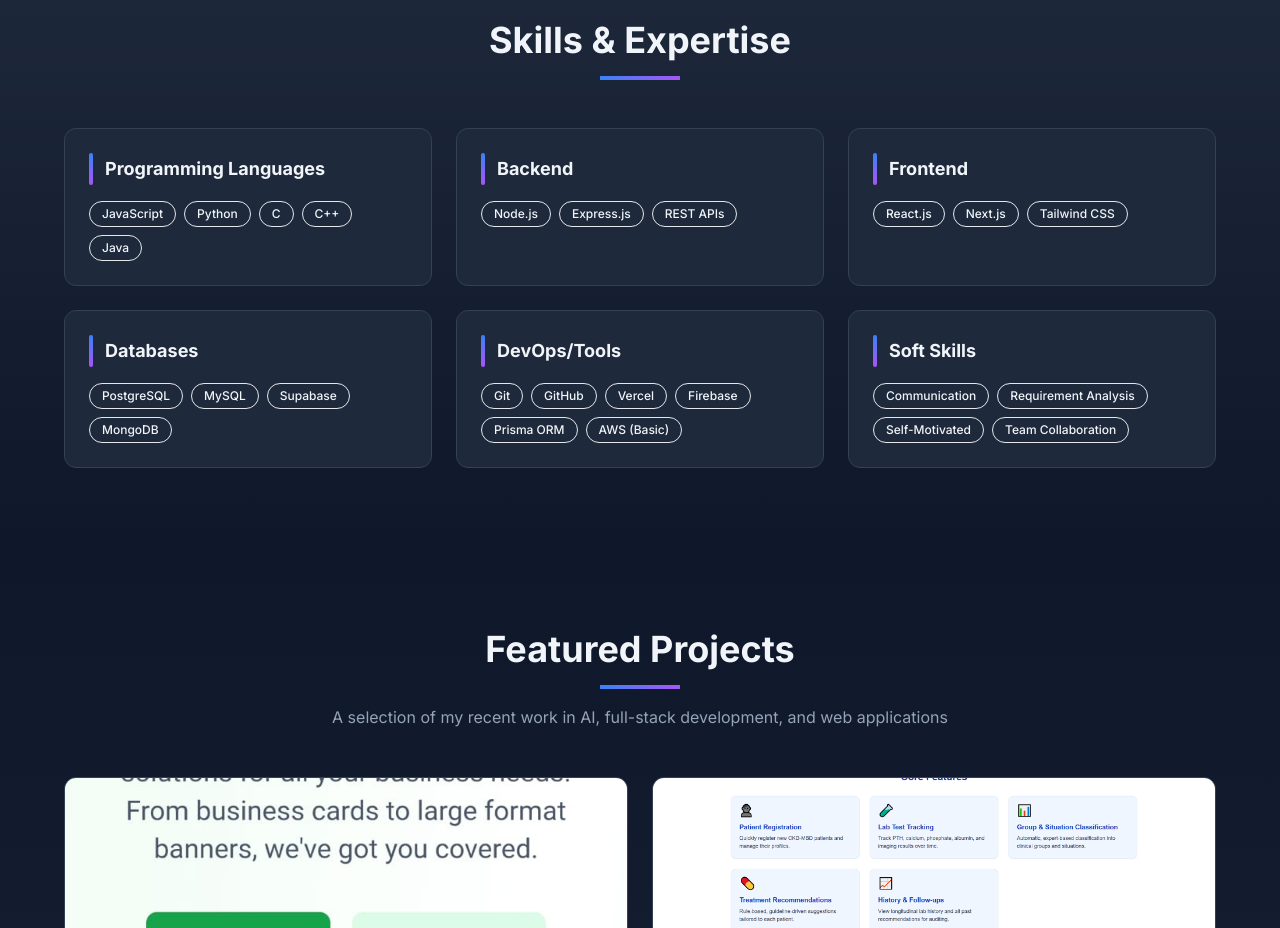
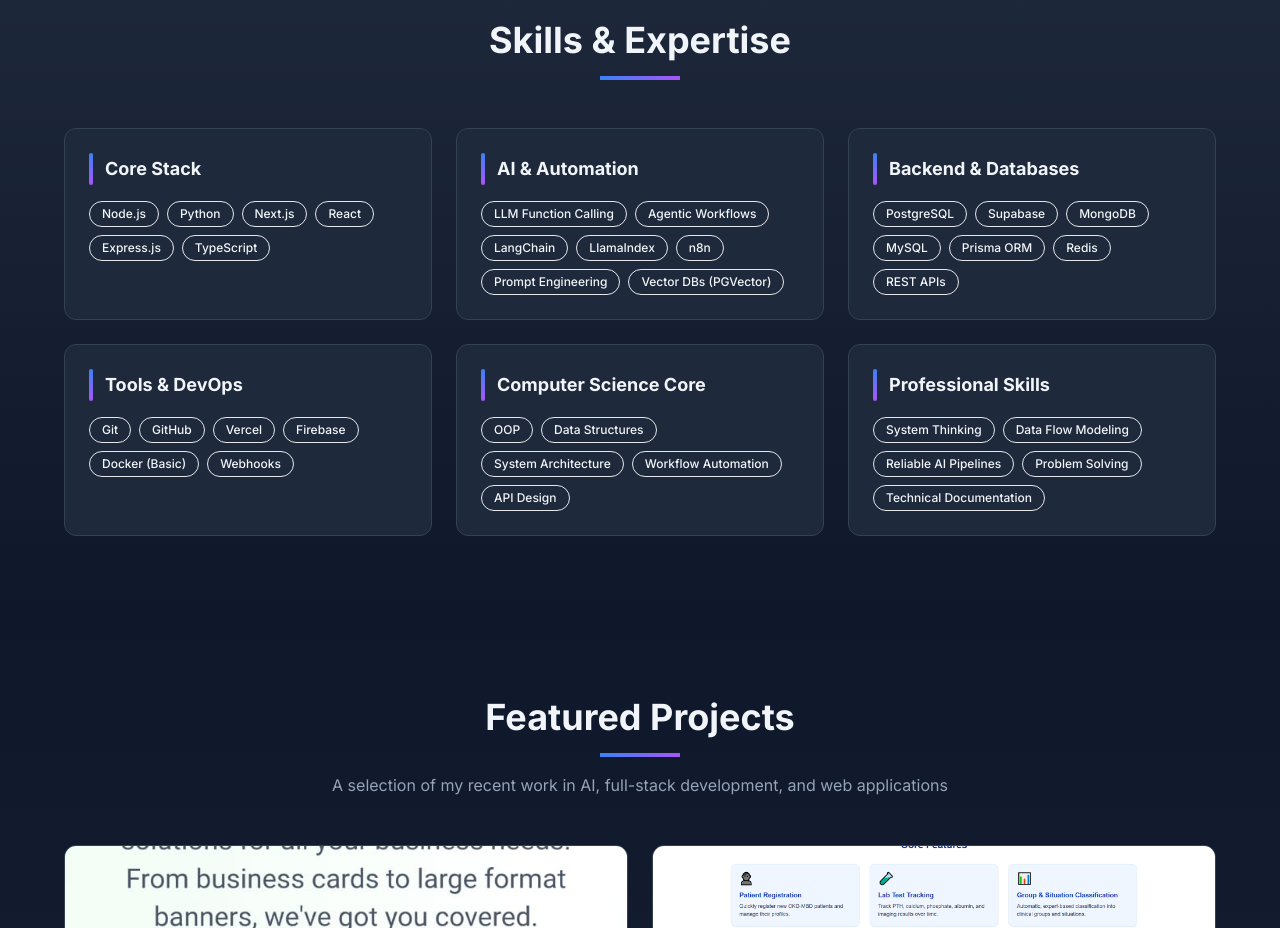
Before and after one commit to MuhammadHammadIrfan/Portfolio, a Next.js app: page / in a window 1280 px wide. Shown: the part 1520-2448 px from the top of the page. Built offline with nearby package versions, Linux system fonts and the light colour scheme.

Commit message:
skill updated

```diff
--- a/src/data/skills.ts
+++ b/src/data/skills.ts
@@ -5,27 +5,41 @@ export interface SkillCategory {
 
 export const skillsData: SkillCategory[] = [
     {
-        category: 'Programming Languages',
-        skills: ['JavaScript', 'Python', 'C', 'C++', 'Java'],
+        category: 'Core Stack',
+        skills: ['Node.js', 'Python', 'Next.js', 'React', 'Express.js', 'TypeScript'],
     },
     {
-        category: 'Backend',
-        skills: ['Node.js', 'Express.js', 'REST APIs'],
+        category: 'AI & Automation',
+        skills: [
+            'LLM Function Calling',
+            'Agentic Workflows',
+            'LangChain',
+            'LlamaIndex',
+            'n8n',
+            'Prompt Engineering',
+            'Vector DBs (PGVector)'
+        ],
     },
     {
-        category: 'Frontend',
-        skills: ['React.js', 'Next.js', 'Tailwind CSS'],
+        category: 'Backend & Databases',
+        skills: ['PostgreSQL', 'Supabase', 'MongoDB', 'MySQL', 'Prisma ORM', 'Redis', 'REST APIs'],
     },
     {
-        category: 'Databases',
-        skills: ['PostgreSQL', 'MySQL', 'Supabase', 'MongoDB'],
+        category: 'Tools & DevOps',
+        skills: ['Git', 'GitHub', 'Vercel', 'Firebase', 'Docker (Basic)', 'Webhooks'],
     },
     {
-        category: 'DevOps/Tools',
-        skills: ['Git', 'GitHub', 'Vercel', 'Firebase', 'Prisma ORM', 'AWS (Basic)'],
+        category: 'Computer Science Core',
+        skills: ['OOP', 'Data Structures', 'System Architecture', 'Workflow Automation', 'API Design'],
     },
     {
-        category: 'Soft Skills',
-        skills: ['Communication', 'Requirement Analysis', 'Self-Motivated', 'Team Collaboration'],
+        category: 'Professional Skills',
+        skills: [
+            'System Thinking',
+            'Data Flow Modeling',
+            'Reliable AI Pipelines',
+            'Problem Solving',
+            'Technical Documentation'
+        ],
     },
 ];
```
